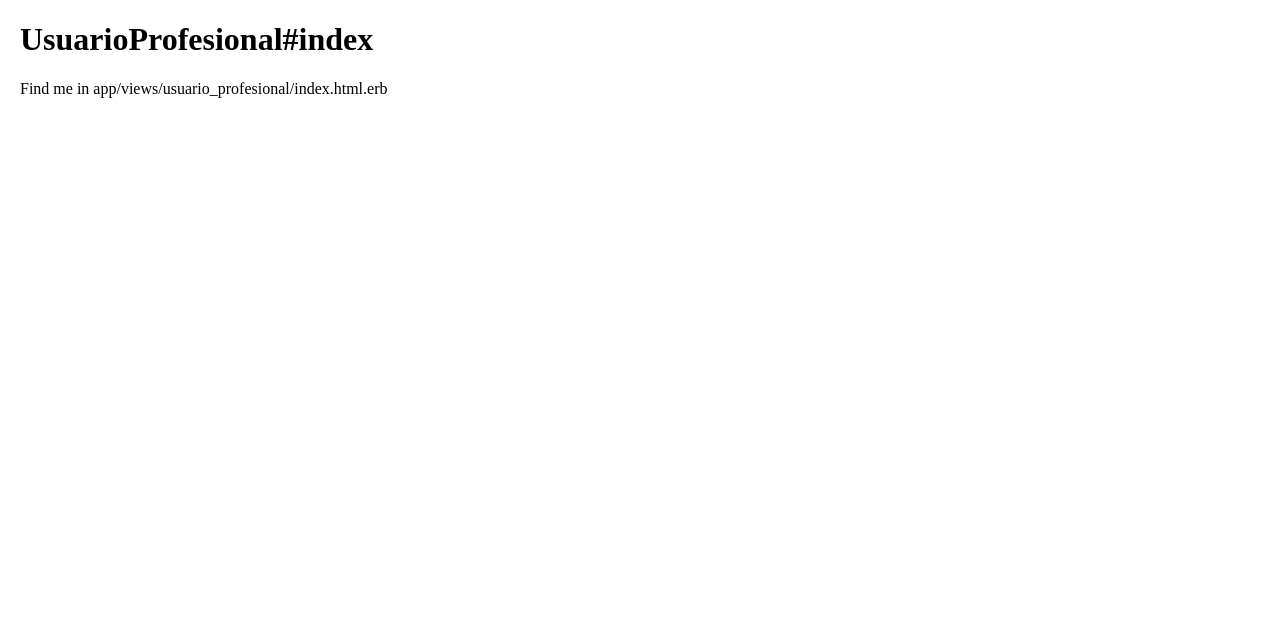
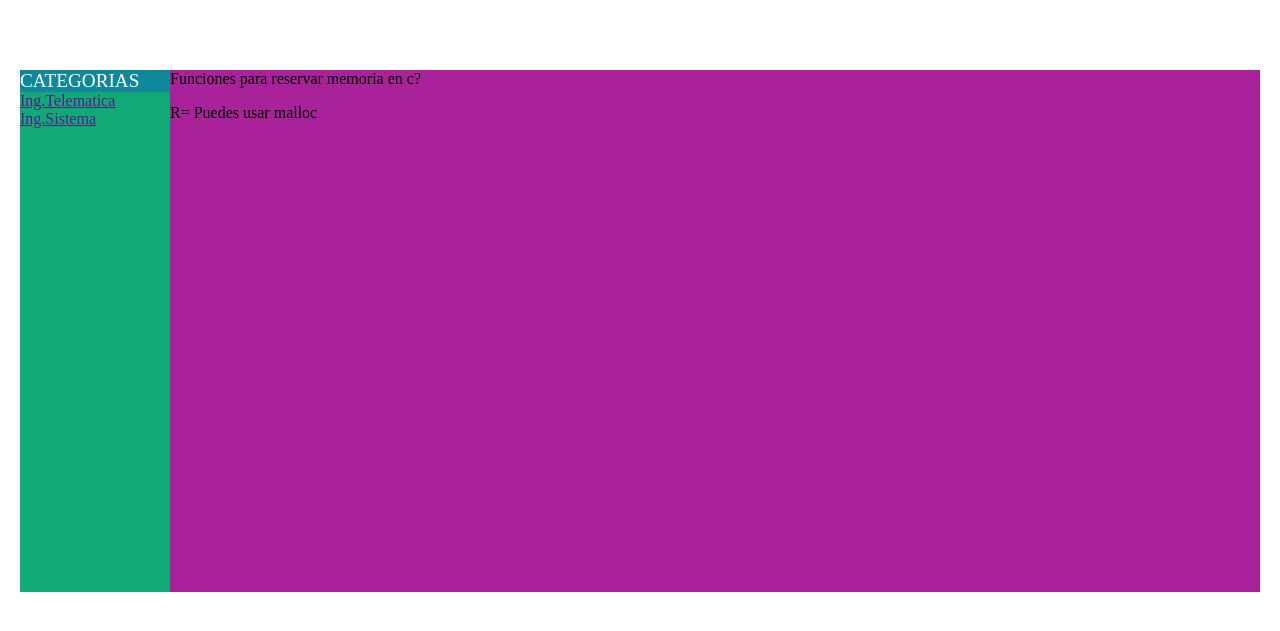
Before and after one commit to HackathonNicaragua/weareone, a Rails app: page /usuario_profesional/index in a window 1280 px wide. Shown: the top 631 px of the page. Run offline with Rails 7, Linux system fonts and the light colour scheme; style sheets or scripts are compiled from the project's sources.

Commit message:
Primera version del la vista usuario_profesional

```diff
--- /dev/null
+++ b/uniting-university/app/assets/stylesheets/usuario_profesional.css
@@ -0,0 +1,23 @@
+body{
+	margin-left: 20px;
+    margin-right: 20px;
+}
+#aside_profesional{
+background: #189;
+width: 150px;
+margin-top: 70px;
+}
+#btn_cate_profesional{
+color: #fff;
+font-size: 1.2em;
+}
+#lista_categoria_profesional{
+background: #1a7;
+height: 500px;
+}
+#preguntas_profesional{
+	background: #a29;
+	margin-left:150px;
+    margin-top: -538px;
+    height: 522px;
+}
--- a/uniting-university/app/assets/stylesheets/visitante.css
+++ b/uniting-university/app/assets/stylesheets/visitante.css
@@ -22,6 +22,5 @@ height: 500px;
 	background: #a29;
 	margin-left:150px;
     margin-top: -538px;
-
-height: 522px;
+    height: 522px;
 	}
--- a/uniting-university/app/views/usuario_profesional/index.html.erb
+++ b/uniting-university/app/views/usuario_profesional/index.html.erb
@@ -1,2 +1,20 @@
-<h1>UsuarioProfesional#index</h1>
-<p>Find me in app/views/usuario_profesional/index.html.erb</p>
+<!DOCTYPE html>
+<html>
+<head>
+	<title>usuario_profesional</title>
+</head>
+<body>
+	<aside id="aside_profesional">
+	     <div id="btn_cate_profesional"> CATEGORIAS </div>
+			<div id="lista_categoria_profesional">
+				<a href="" > Ing.Telematica</a> <br>
+				<a href=""> Ing.Sistema</a>
+		</div>
+
+	</aside>
+  	<div id="preguntas_profesional">
+				<p> Funciones para reservar memoria en c? </p>
+				<p> R=  Puedes usar malloc </p>
+	</div>
+</body>
+</html>
--- a/uniting-university/app/views/visitante/index.html.erb
+++ b/uniting-university/app/views/visitante/index.html.erb
@@ -2,7 +2,6 @@
 <html>
 <head>
 	<title>visitante</title>
-	<link rel="stylesheet" type="text/css" href="assets/stylesheet/visitante.css">
 </head>
 <body>
 	<aside id="aside_visitante">
```
